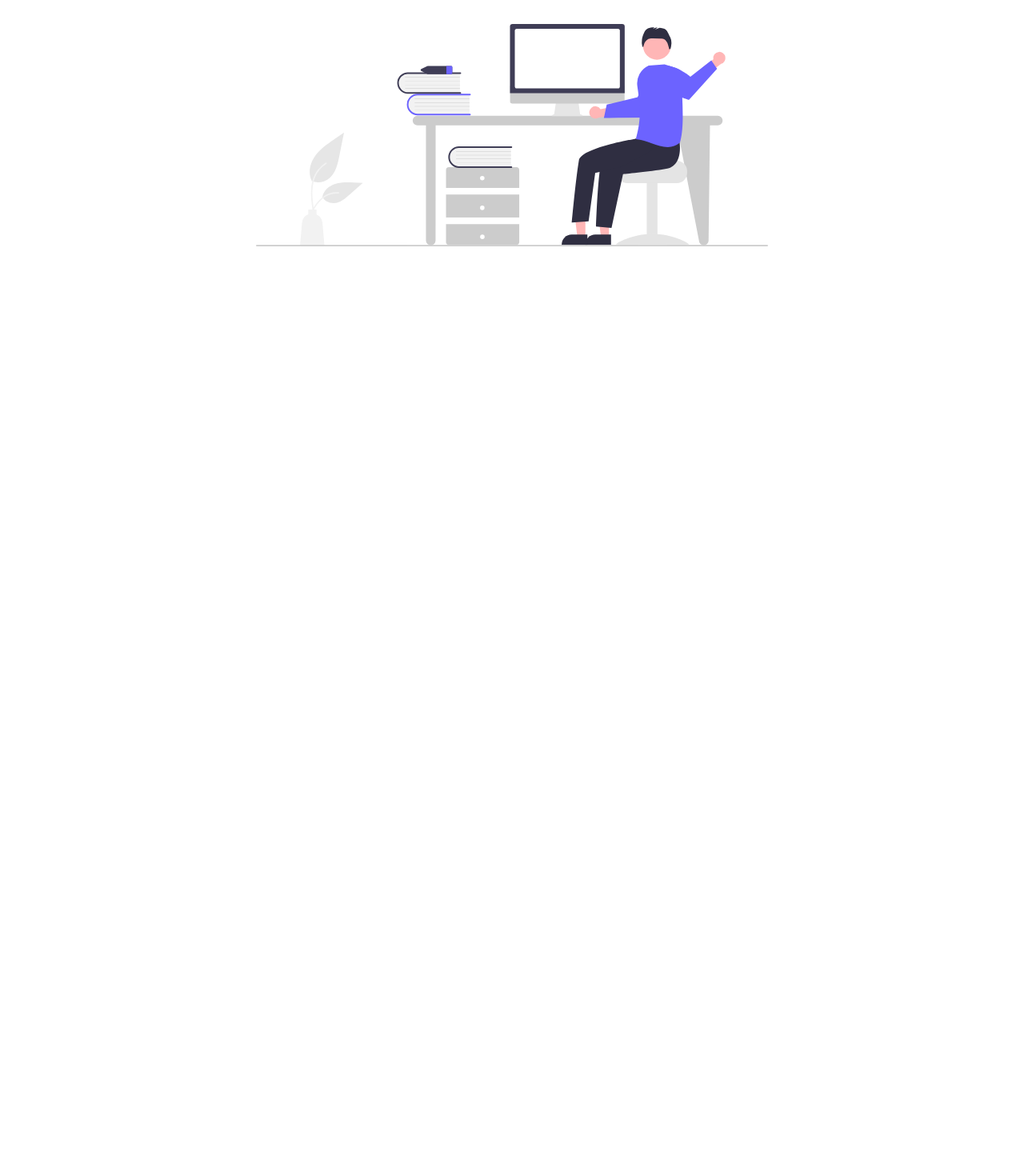
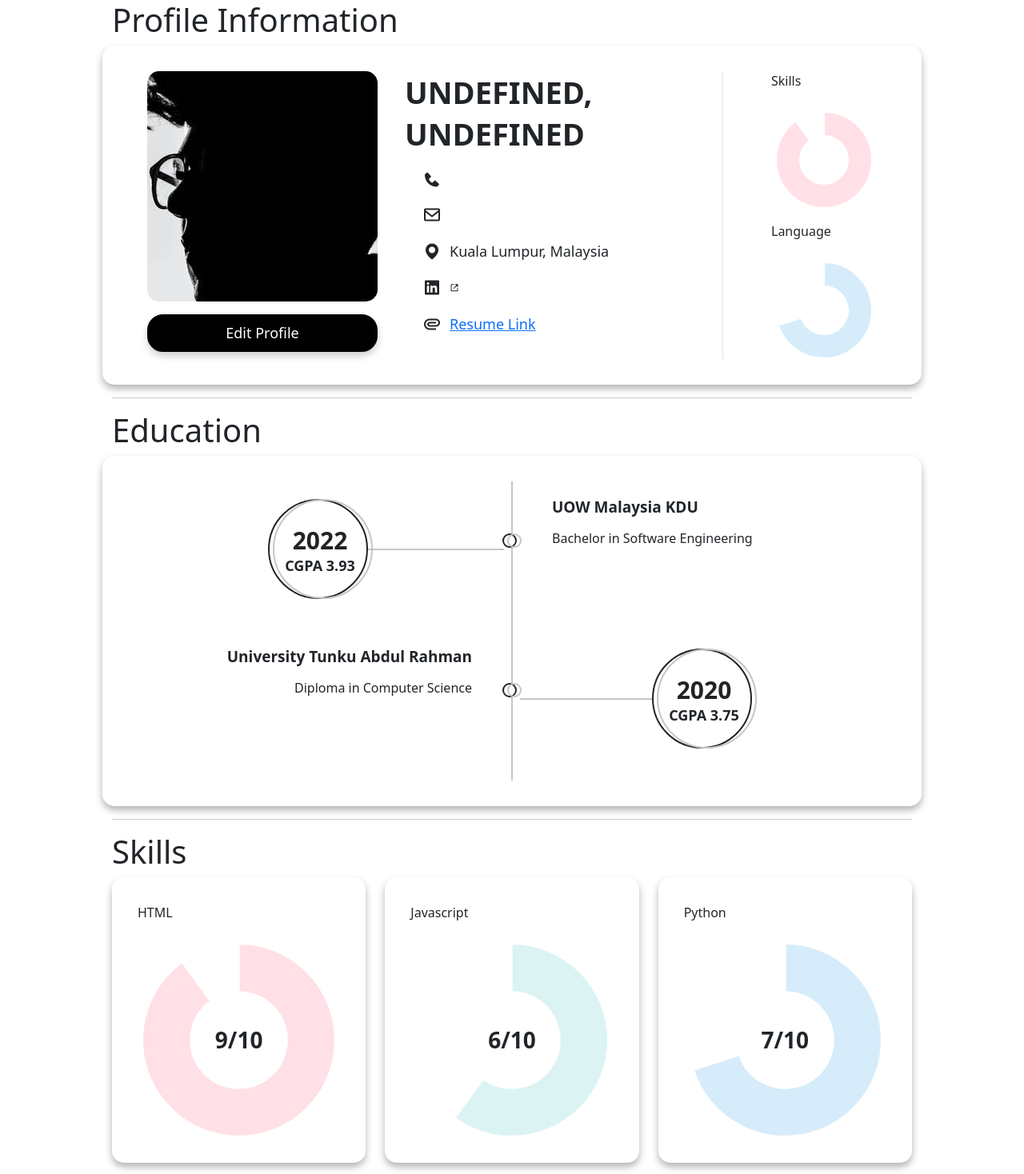
Before and after one commit to qiuyixianq/Intern-net, a React (Create React App) app: page /profile in a window 1280 px wide. Shown: the part 80-1548 px from the top of the page at 80% size. Before the commit the page ends 800 px from the top, so only its background shows below. Built offline with nearby package versions, Linux system fonts and the light colour scheme; a web font is replaced by a local one.

Commit message:
update profile ui

```diff
--- a/package.json
+++ b/package.json
@@ -10,9 +10,11 @@
     "@testing-library/user-event": "^7.2.1",
     "axios": "^0.21.1",
     "bootstrap": "^5.0.1",
+    "chart.js": "^3.5.0",
     "crypto-js": "^4.0.0",
     "gsap": "^3.7.0",
     "react": "^17.0.2",
+    "react-chartjs-2": "^3.0.4",
     "react-dom": "^17.0.2",
     "react-icons": "^4.2.0",
     "react-paginate": "^7.1.3",
--- a/public/index.html
+++ b/public/index.html
@@ -30,6 +30,8 @@
 
 <body>
   <noscript>You need to enable JavaScript to run this app.</noscript>
+  <script src="https://cdnjs.cloudflare.com/ajax/libs/Chart.js/2.4.0/Chart.min.js"></script>
+
   <div id="root"></div>
   <!--
       This HTML file is a template.
--- a/src/components/home/profile/MainProfile.jsx
+++ b/src/components/home/profile/MainProfile.jsx
@@ -9,19 +9,22 @@ import Saved from "./pages/Saved";
 import Support from "./pages/Support";
 import Experience from "./pages/Experience";
 import greet from './assets/images/greet.svg';
+import { NavBar } from '../navbar/NavBar';
+import { Footer } from '../footer/Footer';
 
 export const MainProfile = () => {
     return (
         // <Router>
         <div className="hj">
-            <Sidebar />
-            {/* <Profile /> */}
+                <div className="mainContent">
+                    <NavBar />
+                    <Profile/>
+                </div>
+
+
+            {/* <Sidebar />
             <Switch>
-                <Route path="/profile" exact>
-                    <center>
-                        <img src={greet} alt="greet" style={{ width: "50%", marginTop: "30px" }} />
-                    </center>
-                </Route>
+                <Route path="/profile" exact component={Profile}/>
                 <Route path="/profile/overview" exact component={Profile} />
                 <Route path="/profile/overview/profileinfo" exact component={ProfileInfo} />
                 <Route path="/profile/overview/experience" exact component={Experience} />
@@ -29,7 +32,8 @@ export const MainProfile = () => {
                 <Route path="/profile/security" exact component={Security} />
                 <Route path="/profile/saved" exact component={Saved} />
                 <Route path="/profile/support" exact component={Support} />
-            </Switch>
+            </Switch> */}
+            <Footer/>
         </div>
         // </Router>
     );
--- a/src/components/home/profile/pages/Profile.js
+++ b/src/components/home/profile/pages/Profile.js
@@ -1,21 +1,70 @@
 import React from "react";
 import { useSelector } from "react-redux";
-import ProfImg from "../assets/images/prof_test.jpeg";
+import ProfImg from "../assets/images/prof_test_crop.jpeg";
 import "./ProfileTemp.css";
+import { Chart, Doughnut } from "react-chartjs-2";
+import { Link } from "react-router-dom";
 
 const Profile = () => {
-  const { user } = useSelector(state => state.authentication);
+  const { user } = useSelector((state) => state.authentication);
+
+  const data = {
+    legend: {
+      display: false,
+    },
+    datasets: [
+      {
+        label: "Javascript",
+        data: [9, 1],
+        backgroundColor: ["rgba(255, 99, 132, 0.2)", "rgba(255, 255, 255, 1)"],
+      },
+    ],
+  };
+
+  const data2 = {
+    legend: {
+      display: false,
+    },
+    datasets: [
+      {
+        label: "Javascript",
+        data: [6, 4],
+        backgroundColor: ["rgba(75, 192, 192, 0.2)", "rgba(255, 255, 255, 1)"],
+      },
+    ],
+  };
+
+  const data3 = {
+    legend: {
+      display: false,
+    },
+    datasets: [
+      {
+        label: "Javascript",
+        data: [7, 3],
+        backgroundColor: ["rgba(54, 162, 235, 0.2)", "rgba(255, 255, 255, 1)"],
+      },
+    ],
+  };
 
   return (
     <>
       <div className="container">
         <div className="main-body">
-          <div className="row gutters-sm">
-            <div className="col-md-3 mb-3">
-              <div className="card card-rounded">
+          <div className="row profile_main">
+            <h1>Profile Information</h1>
+            <div className="card card-rounded animated animatedFadeInUp fadeInUp">
+              <div className="row row-no-gutters profile_overview">
+                <div className="col-sm-4 ">
                   <div className="profile_image">
                     <img src={ProfImg} alt="" />
                   </div>
+                  <pre />
+                  <Link to="/profile/overview/profileinfo">
+                    <button className="button">Edit Profile</button>
+                  </Link>
+                </div>
+                <div className="col-sm-4 profile_right border-end">
                   <div className="profile_name">
                     <div className="name">{`${user.firstName}, ${user.surName}`}</div>
                     <div className="title">{user.profession}</div>
@@ -31,86 +80,178 @@ const Profile = () => {
                         <div>{user.email}</div>
                       </li>
                       <li className="d-flex align-items-center flex-wrap">
+                        <i class="bx bxs-map prof_icons"></i>
+                        <div>Kuala Lumpur, Malaysia</div>
+                      </li>
+                      <li className="d-flex align-items-center flex-wrap">
                         <i className="bx bxl-linkedin-square prof_icons"></i>
-                      <div>{user.firstName}</div>
+                        <a
+                          href="https://www.linkedin.com"
+                          target="_blank"
+                          rel="noreferrer"
+                          style={{
+                            textDecoration: "none",
+                            color: "#000",
+                            fontWeight: "600",
+                          }}
+                        >
+                          {user.firstName}
+                        </a>
+                        <i
+                          class="bx bx-link-external"
+                          style={{ fontSize: "12px" }}
+                        ></i>
+                      </li>
+                      <li className="d-flex align-items-center flex-wrap">
+                        <i className="bx bx-paperclip prof_icons"></i>
+                        <a
+                          href="https://www.uowmkdu.edu.my/"
+                          target="_blank"
+                          rel="noreferrer"
+                        >
+                          Resume Link
+                        </a>
                       </li>
                     </ul>
-                  <br />
-                  <button>Contact Me</button>
+                  </div>
+                </div>
+                <div className="col-sm-2 ms-md-auto">
+                  <p>Skills</p>
+                  <Doughnut
+                    options={{ tooltips: { enabled: false } }}
+                    data={data}
+                  />
+                  <pre></pre>
+                  <p>Language</p>
+                  <Doughnut
+                    options={{ tooltips: { enabled: false } }}
+                    data={data3}
+                  />
                 </div>
               </div>
             </div>
-
-            <div className="col-md-8">
-              <div className="card mb-3 lazy">
-                <div className="card-body">
-                  <div className="row">
-                    <div className="col-sm-3">
-                      <h6 className="mb-0">Full Name</h6>
           </div>
-                    <div className="col-sm-9 text-secondary">
-                      {`${user.surName} ${user.firstName}`}
+          <hr />
+          <h1>Education</h1>
+          <div className="row profile_main">
+            <div className="card card-rounded animated animatedFadeInUp fadeInUp lazy">
+              <div className="main-timeline">
+                <div className="timeline">
+                  <div className="icon"></div>
+                  <div className="date-content">
+                    <div className="date-outer">
+                      <span className="date">
+                        <span className="year">2022</span>
+                        <span className="cgpa">CGPA 3.93</span>
+                      </span>
                     </div>
                   </div>
-                  <hr />
-                  <div className="row">
-                    <h6 className="mb-0">Education</h6>
-                    <label className="col-sm-3 date-label text-secondary">
-                      March 2022
-                    </label>
-                    <div className="col-sm-9 ">UOW Malaysia KDU</div>
-                    <div className="col-sm-3"></div>
-                    <div className="col-sm-9 text-secondary">
-                      Bachelor Degree of Sofware Engineering (2022)
+                  <div className="timeline-content">
+                    <h5 className="title">UOW Malaysia KDU</h5>
+                    <p className="description">
+                      Bachelor in Software Engineering
+                    </p>
                   </div>
                 </div>
-                  <hr />
-                  <div className="row">
-                    <h6 className="mb-0">Experience</h6>
-                    <label className="col-sm-3 date-label text-secondary">
-                      May 2022 - Current
-                    </label>
-                    <div className="col-sm-9">Intern-Net Ltd.</div>
-                    <div className="col-sm-3"></div>
-                    <div className="col-sm-9 text-secondary">
-                      Software Engineer Lead
+
+                <div className="timeline">
+                  <div className="icon"></div>
+                  <div className="date-content">
+                    <div className="date-outer">
+                      <span className="date">
+                        <span className="year">2020</span>
+                        <span className="cgpa">CGPA 3.75</span>
+                      </span>
                     </div>
                   </div>
-                  <hr />
-                  <div className="row">
-                    <h6 className="mb-0">Additional Information</h6>
-                    <label className="col-sm-3 date-label text-secondary">
-                      Expected Salary
-                    </label>
-                    <div className="col-sm-9 ">MYR 8,000</div>
-                    <label className="col-sm-3 date-label text-secondary">
-                      Preffered Location
-                    </label>
-                    <div className="col-sm-9 ">
-                      Selangor, Kuala Lumpur, Johor
-                    </div>
-                  </div>
-                  <hr />
-                  <div className="row">
-                    <div className="col-sm-3">
-                      <h6 className="mb-0">About Me</h6>
-                    </div>
-                    <div className="col-sm-9 text-secondary"></div>
-                    <label className="col-sm-3 date-label text-secondary">
-                      Address
-                    </label>
-                    <div className="col-sm-9 ">
-                      {user.location}
-                    </div>
-                    <label className="col-sm-3 date-label text-secondary">
-                      Nationality
-                    </label>
-                    <div className="col-sm-9 ">Malaysia</div>
+                  <div className="timeline-content">
+                    <h5 className="title">University Tunku Abdul Rahman</h5>
+                    <p className="description">Diploma in Computer Science</p>
                   </div>
                 </div>
               </div>
             </div>
           </div>
+          <hr />
+          <h1>Skills</h1>
+          <div className="row profile_main">
+            <div className="col-sm-4">
+              <div className="card card-rounded animated animatedFadeInUp fadeInUp lazy">
+                <p>HTML</p>
+                <div
+                  style={{
+                    width: "100%",
+                    height: "40px",
+                    position: "absolute",
+                    top: "60%",
+                    left: 0,
+                    marginTop: "-20px",
+                    lineHeight: "19px",
+                    textAlign: "center",
+                    fontSize: "28px",
+                    fontWeight: "bold",
+                  }}
+                >
+                  9/10
+                </div>
+                <Doughnut
+                  options={{ tooltips: { enabled: false } }}
+                  data={data}
+                />
+              </div>
+            </div>
+            <div className="col-sm-4">
+              <div className="card card-rounded animated animatedFadeInUp fadeInUp lazy">
+                <p>Javascript</p>
+                <div
+                  style={{
+                    width: "100%",
+                    height: "40px",
+                    position: "absolute",
+                    top: "60%",
+                    left: 0,
+                    marginTop: "-20px",
+                    lineHeight: "19px",
+                    textAlign: "center",
+                    fontSize: "28px",
+                    fontWeight: "bold",
+                  }}
+                >
+                  6/10
+                </div>
+                <Doughnut
+                  options={{ tooltips: { enabled: false } }}
+                  data={data2}
+                />
+              </div>
+            </div>
+            <div className="col-sm-4">
+              <div className="card card-rounded animated animatedFadeInUp fadeInUp lazy">
+                <p>Python</p>
+                <div
+                  style={{
+                    width: "100%",
+                    height: "40px",
+                    position: "absolute",
+                    top: "60%",
+                    left: 0,
+                    marginTop: "-20px",
+                    lineHeight: "19px",
+                    textAlign: "center",
+                    fontSize: "28px",
+                    fontWeight: "bold",
+                  }}
+                >
+                  7/10
+                </div>
+                <Doughnut
+                  options={{ tooltips: { enabled: false } }}
+                  data={data3}
+                />
+              </div>
+            </div>
+          </div>
+          <pre></pre>
         </div>
       </div>
     </>
--- a/src/components/home/profile/pages/ProfileTemp.css
+++ b/src/components/home/profile/pages/ProfileTemp.css
@@ -1,6 +1,8 @@
 .main-body {
-    padding-top: 25px;
+    max-width: 1000px;
+    margin: auto;
 }
+
 
 button {
     border: none;
@@ -37,7 +39,45 @@ button {
 
 .card-rounded {
     width: 100%;
+}
 
+@keyframes fadeInUp {
+    from {
+        transform: translate3d(0,40px,0)
+    }
+
+    to {
+        transform: translate3d(0,0,0);
+        opacity: 1
+    }
+}
+
+@-webkit-keyframes fadeInUp {
+    from {
+        transform: translate3d(0,40px,0)
+    }
+
+    to {
+        transform: translate3d(0,0,0);
+        opacity: 1
+    }
+}
+
+.animated {
+    animation-duration: 1s;
+    animation-fill-mode: both;
+    -webkit-animation-duration: 1s;
+    -webkit-animation-fill-mode: both
+}
+
+.animatedFadeInUp {
+    opacity: 0
+}
+
+.fadeInUp {
+    opacity: 0;
+    animation-name: fadeInUp;
+    -webkit-animation-name: fadeInUp;
 }
 
 .profile {
@@ -48,19 +88,18 @@ button {
 }
 
 .profile_name {
-    line-height: 18px;
+    line-height: normal;
     padding-left: 10px;
-    padding-top: 15px;
 }
 
 .profile_name .name {
     text-transform: uppercase;
-    font-size: 20px;
+    font-size: 38px;
     font-weight: bold;
 }
 
 .profile_name .title {
-    font-size: 14px;
+    font-size: 20px;
     color: grey;
 }
 
@@ -68,24 +107,37 @@ button {
     padding: 2rem;
 }
 
+.profile_overview {
+    margin: 2rem;
+}
+
+.profile_left {
+    width : 300px;
+}
+
+.profile_right {
+    width : 420px;
+}
+
+.right {
+    float: right;
+}
+
 .profile_image img {
     width: 100%;
     object-fit:none; /* Do not scale the image */
     object-position: center; /* Center the image within the element */
-    width: 100%;
-    max-height: 280px;
-    border-top-left-radius: 15px;
-    border-top-right-radius: 15px;
+    max-height: 300px;
+    border-radius: 15px;
 }
 
-.profile_info{
-    padding: 10px;
-}
 
 ul.profile_timeline {
     list-style-type: none;
     position: relative;
     margin-left: auto;
+    font-size: 18px;
+
 }
 
 
@@ -101,5 +153,254 @@ ul.profile_timeline .profile_timeline_desc {
 
 .prof_icons {
     margin-right: 10px;
-    font-size: 2rem;
+    font-size: 24px;
 }
+
+.main-timeline {
+    position: relative
+}
+
+.main-timeline:before {
+    content: "";
+    display: block;
+    width: 2px;
+    height: 100%;
+    background: #c6c6c6;
+    margin: 0 auto;
+    position: absolute;
+    top: 0;
+    left: 0;
+    right: 0
+}
+
+.main-timeline .timeline {
+    margin-bottom: 40px;
+    position: relative
+}
+
+.main-timeline .timeline:after {
+    content: "";
+    display: block;
+    clear: both
+}
+
+.main-timeline .icon {
+    width: 18px;
+    height: 18px;
+    line-height: 18px;
+    margin: auto;
+    position: absolute;
+    top: 0;
+    left: 0;
+    bottom: 0;
+    right: 0
+}
+
+.main-timeline .icon:before,
+.main-timeline .icon:after {
+    content: "";
+    width: 100%;
+    height: 100%;
+    border-radius: 50%;
+    position: absolute;
+    top: 0;
+    left: 0;
+    transition: all 0.33s ease-out 0s
+}
+
+.main-timeline .icon:before {
+    background: #fff;
+    border: 2px solid #232323;
+    left: -3px
+}
+
+.main-timeline .icon:after {
+    border: 2px solid #c6c6c6;
+    left: 3px
+}
+
+.main-timeline .timeline:hover .icon:before {
+    left: 3px
+}
+
+.main-timeline .timeline:hover .icon:after {
+    left: -3px
+}
+
+.main-timeline .date-content {
+    width: 50%;
+    float: left;
+    margin-top: 22px;
+    position: relative
+}
+
+.main-timeline .date-content:before {
+    content: "";
+    width: 36.5%;
+    height: 2px;
+    background: #c6c6c6;
+    margin: auto 0;
+    position: absolute;
+    top: 0;
+    right: 10px;
+    bottom: 0
+}
+
+.main-timeline .date-outer {
+    width: 125px;
+    height: 125px;
+    font-size: 16px;
+    text-align: center;
+    margin: auto;
+    z-index: 1
+}
+
+.main-timeline .date-outer:before,
+.main-timeline .date-outer:after {
+    content: "";
+    width: 125px;
+    height: 125px;
+    margin: 0 auto;
+    border-radius: 50%;
+    position: absolute;
+    top: 0;
+    left: 0;
+    right: 0;
+    transition: all 0.33s ease-out 0s
+}
+
+.main-timeline .date-outer:before {
+    background: #fff;
+    border: 2px solid #232323;
+    left: -6px
+}
+
+.main-timeline .date-outer:after {
+    border: 2px solid #c6c6c6;
+    left: 6px
+}
+
+.main-timeline .timeline:hover .date-outer:before {
+    left: 6px
+}
+
+.main-timeline .timeline:hover .date-outer:after {
+    left: -6px
+}
+
+.main-timeline .date {
+    width: 100%;
+    margin: auto;
+    position: absolute;
+    top: 27%;
+    left: 0
+}
+
+.main-timeline .cgpa {
+    font-size: 18px;
+    font-weight: 700
+}
+
+.main-timeline .year {
+    display: block;
+    font-size: 30px;
+    font-weight: 700;
+    color: #232323;
+    line-height: 36px
+}
+
+.main-timeline .timeline-content {
+    width: 50%;
+    padding: 20px 0 20px 50px;
+    float: right
+}
+
+.main-timeline .title {
+    font-size: 19px;
+    font-weight: 700;
+    line-height: 24px;
+    margin: 0 0 15px 0
+}
+
+.main-timeline .description {
+    margin-bottom: 0
+}
+
+.main-timeline .timeline:nth-child(2n) .date-content {
+    float: right
+}
+
+.main-timeline .timeline:nth-child(2n) .date-content:before {
+    left: 10px
+}
+
+.main-timeline .timeline:nth-child(2n) .timeline-content {
+    padding: 20px 50px 20px 0;
+    text-align: right
+}
+
+@media only screen and (max-width: 991px) {
+    .main-timeline .date-content {
+        margin-top: 35px
+    }
+    .main-timeline .date-content:before {
+        width: 22.5%
+    }
+    .main-timeline .timeline-content {
+        padding: 10px 0 10px 30px
+    }
+    .main-timeline .title {
+        font-size: 17px
+    }
+    .main-timeline .timeline:nth-child(2n) .timeline-content {
+        padding: 10px 30px 10px 0
+    }
+}
+
+@media only screen and (max-width: 767px) {
+    .main-timeline:before {
+        margin: 0;
+        left: 7px
+    }
+    .main-timeline .timeline {
+        margin-bottom: 20px
+    }
+    .main-timeline .timeline:last-child {
+        margin-bottom: 0
+    }
+    .main-timeline .icon {
+        margin: auto 0
+    }
+    .main-timeline .date-content {
+        width: 95%;
+        float: right;
+        margin-top: 0
+    }
+    .main-timeline .date-content:before {
+        display: none
+    }
+    .main-timeline .date-outer {
+        width: 110px;
+        height: 110px
+    }
+    .main-timeline .date-outer:before,
+    .main-timeline .date-outer:after {
+        width: 110px;
+        height: 110px
+    }
+    .main-timeline .date {
+        top: 30%
+    }
+    .main-timeline .year {
+        font-size: 24px
+    }
+    .main-timeline .timeline-content,
+    .main-timeline .timeline:nth-child(2n) .timeline-content {
+        width: 95%;
+        text-align: center;
+        padding: 10px 0
+    }
+    .main-timeline .title {
+        margin-bottom: 10px
+    }
+}
```
Also changed, not shown: src/components/home/profile/assets/images/prof_test_crop.jpeg (added), 1 other file (tests, documents, lock files or other folders). Lines whose indentation alone changed are shown as unchanged.
